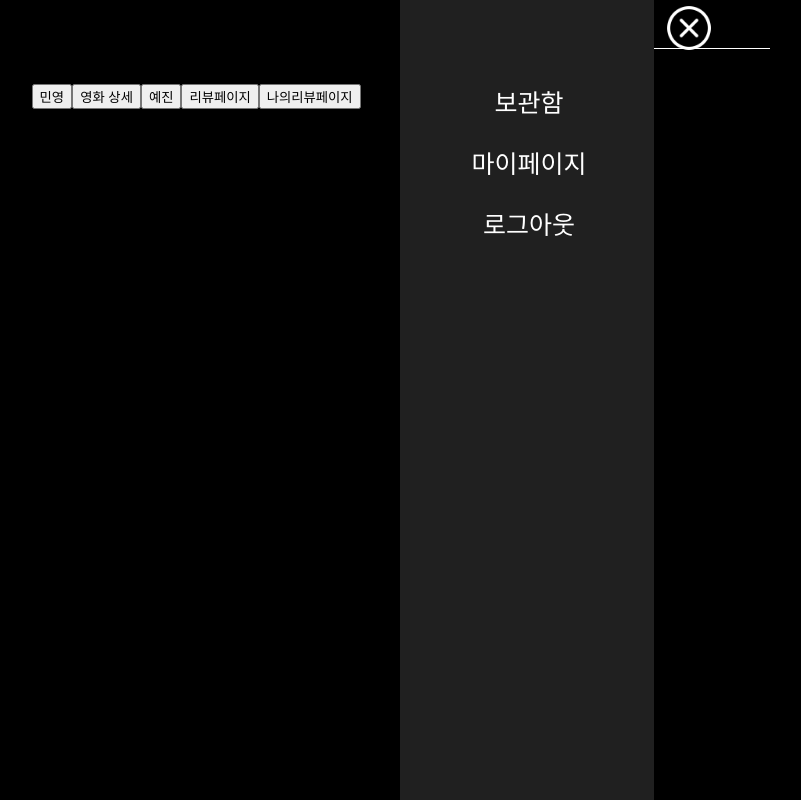
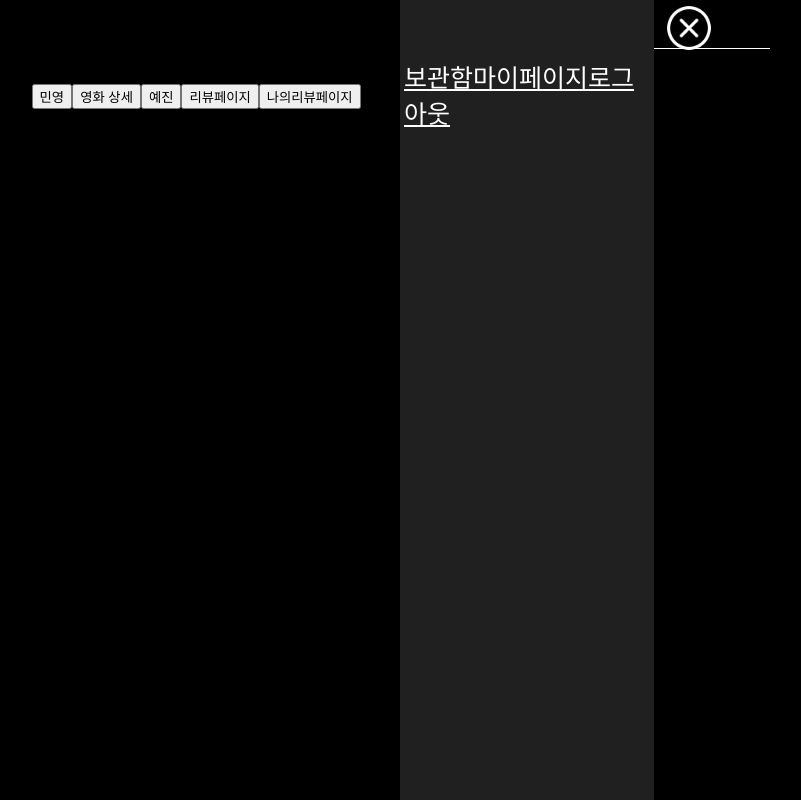
Before and after one commit to Munhak-Zip/Munhak.Zip_Front, a React (Create React App) app: page / in a window 1280 px wide. Both pictures are taken after a click on the picture 485 px from the left and 33 px from the top of the page. Shown: the whole page, without its empty margins (50-851 px from the left). Built offline with nearby package versions, Linux system fonts and the light colour scheme.

Commit message:
[feat/#28] 헤더 햄버거바

```diff
--- a/src/components/common/header.js
+++ b/src/components/common/header.js
@@ -38,15 +38,15 @@ const Header=(props) =>{
                     <div className="close">
                         <img src={close} width={50} height={50} onClick={closeSidebar}/>
                     </div>
-                    <div className="sidebar-text">
+                    <Link to="/보관함" className="sidebar-text">
                         보관함
-                    </div>
-                    <div className="sidebar-text">
+                    </Link>
+                    <Link to="/보관함" className="sidebar-text">
                         마이페이지
-                    </div>
-                    <div className="sidebar-text">
+                    </Link>
+                    <Link to="/로그아웃" className="sidebar-text">
                         로그아웃
-                    </div>
+                    </Link>
                 </div>
             )}
         </header>
```
